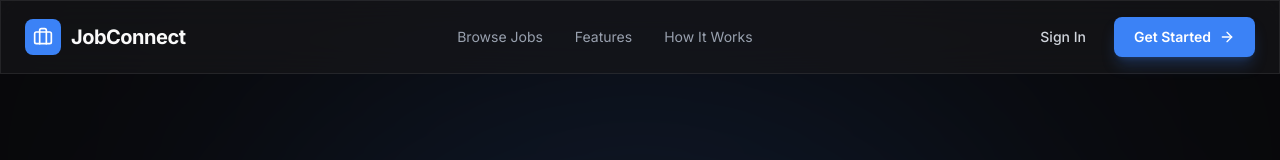
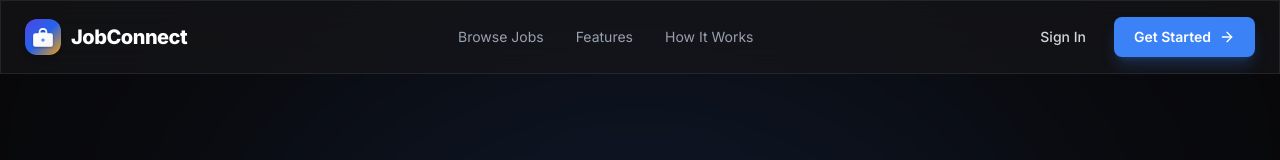
Before and after one commit to steve-237/jobconnect, a Next.js app in the folder web/: page / in a window 1280 px wide. Shown: the top 160 px of the page. Built offline with nearby package versions, Linux system fonts and the light colour scheme.

Commit message:
feat: add app logo icon in title bar & navigation, configure Open Graph and Twitter Card metadata for link sharing

```diff
--- a/web/src/app/layout.tsx
+++ b/web/src/app/layout.tsx
@@ -8,8 +8,51 @@ const inter = Inter({
 });
 
 export const metadata: Metadata = {
-  title: "JobConnect - Platform for Punctual Jobs",
-  description: "The ultimate platform bridging the gap between talented freelancers and forward-thinking employers. Instant matching, secure escrow payments, and verified profiles.",
+  title: "JobConnect — Plateforme de Recrutement & Missions Ponctuelles",
+  description:
+    "Trouvez rapidement des prestataires qualifiés pour vos missions ou postulez à des offres près de chez vous. Paiement sécurisé Stripe, profils vérifiés et messagerie en temps réel.",
+  keywords: [
+    "JobConnect",
+    "Missions ponctuelles",
+    "Recrutement",
+    "Jobbing",
+    "Déménagement",
+    "Bricolage",
+    "Jardinage",
+    "Paiement sécurisé",
+    "Prestataires qualifiés",
+  ],
+  authors: [{ name: "JobConnect Team" }],
+  icons: {
+    icon: [
+      { url: "/icon.svg", type: "image/svg+xml" },
+    ],
+    shortcut: "/icon.svg",
+    apple: "/icon.svg",
+  },
+  openGraph: {
+    title: "JobConnect — Plateforme de Recrutement & Missions Ponctuelles",
+    description:
+      "Trouvez rapidement des prestataires qualifiés pour vos missions ou postulez à des offres près de chez vous. Paiement sécurisé Stripe, profils vérifiés et messagerie en temps réel.",
+    siteName: "JobConnect",
+    locale: "fr_FR",
+    type: "website",
+    images: [
+      {
+        url: "/icon.svg",
+        width: 512,
+        height: 512,
+        alt: "JobConnect Logo",
+      },
+    ],
+  },
+  twitter: {
+    card: "summary_large_image",
+    title: "JobConnect — Plateforme de Recrutement & Missions Ponctuelles",
+    description:
+      "Trouvez rapidement des prestataires qualifiés pour vos missions ou postulez à des offres près de chez vous avec paiement sécurisé Stripe.",
+    images: ["/icon.svg"],
+  },
 };
 
 export default function RootLayout({
@@ -18,11 +61,10 @@ export default function RootLayout({
   children: React.ReactNode;
 }>) {
   return (
-    <html
-      lang="en"
-      className={`${inter.variable} h-full antialiased`}
-    >
-      <body className="min-h-full flex flex-col font-[family-name:var(--font-inter)]">{children}</body>
+    <html lang="fr" className={`${inter.variable} h-full antialiased`}>
+      <body className="min-h-full flex flex-col font-[family-name:var(--font-inter)]">
+        {children}
+      </body>
     </html>
   );
 }
--- a/web/src/app/page.tsx
+++ b/web/src/app/page.tsx
@@ -71,11 +71,9 @@ export default function Home() {
       {/* ========== NAVBAR ========== */}
       <header className="w-full sticky top-0 z-50 glass">
         <nav className="max-w-7xl mx-auto flex justify-between items-center px-6 py-4">
-          <Link href="/" className="flex items-center gap-2.5">
-            <div className="w-9 h-9 bg-primary rounded-lg flex items-center justify-center">
-              <Briefcase className="w-5 h-5 text-white" />
-            </div>
-            <span className="font-bold text-xl tracking-tight">JobConnect</span>
+          <Link href="/" className="flex items-center gap-2.5 group">
+            <Image src="/icon.svg" alt="JobConnect Logo" width={36} height={36} className="rounded-xl shadow-md group-hover:scale-105 transition-transform" />
+            <span className="font-extrabold text-xl tracking-tight text-white">JobConnect</span>
           </Link>
 
           <div className="hidden md:flex items-center gap-8 text-sm text-gray-400">
```
Also changed, not shown: web/public/icon.svg (added).
